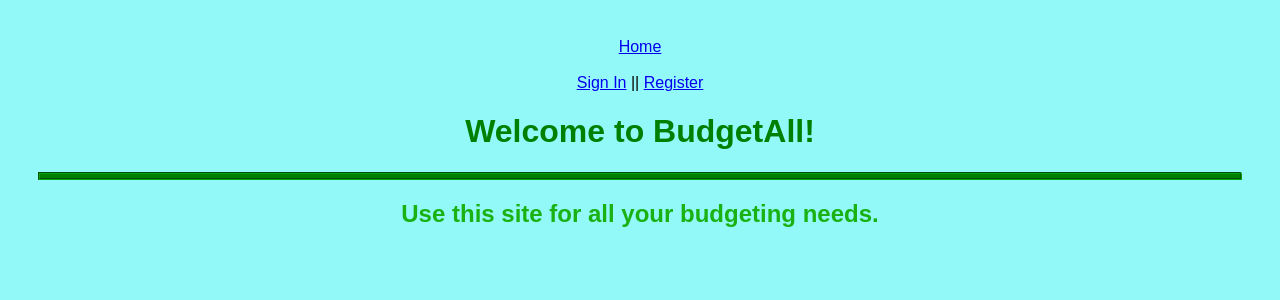
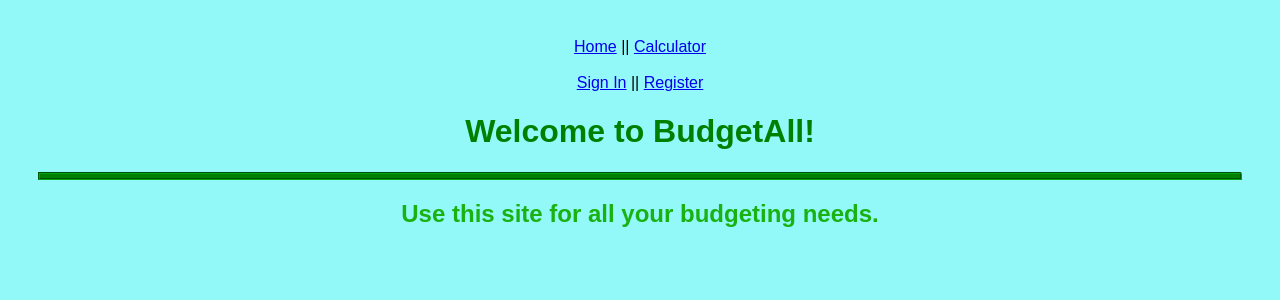
Before and after one commit to e-evensen/BudgetAll, a Flask app: page / in a window 1280 px wide. Shown: the top 300 px of the page. Run offline with Flask 3, Linux system fonts and the light colour scheme.

Commit message:
Made the calculator accessible

```diff
--- a/main.py
+++ b/main.py
@@ -106,6 +106,10 @@ def logout():
 
     return redirect(url_for('index'))
 
+@app.route('/calculator', methods=['POST', 'GET'])
+def calculator():
+    return render_template("calculator.html")
+
 
 if __name__ == "__main__":
     app.run(host=os.getenv('IP', '127.0.0.1'), port=int(os.getenv('PORT', 5000)), debug=True)
--- a/templates/index.html
+++ b/templates/index.html
@@ -14,7 +14,8 @@
 
         <div class="navdiv">
             <nav>
-                <a href="{{ url_for('index') }}"> Home</a>
+                <a href="{{ url_for('index') }}">Home</a> ||
+                <a href="{{ url_for('calculator')}}">Calculator</a>
             </nav>
         </div>
         <br>
```
